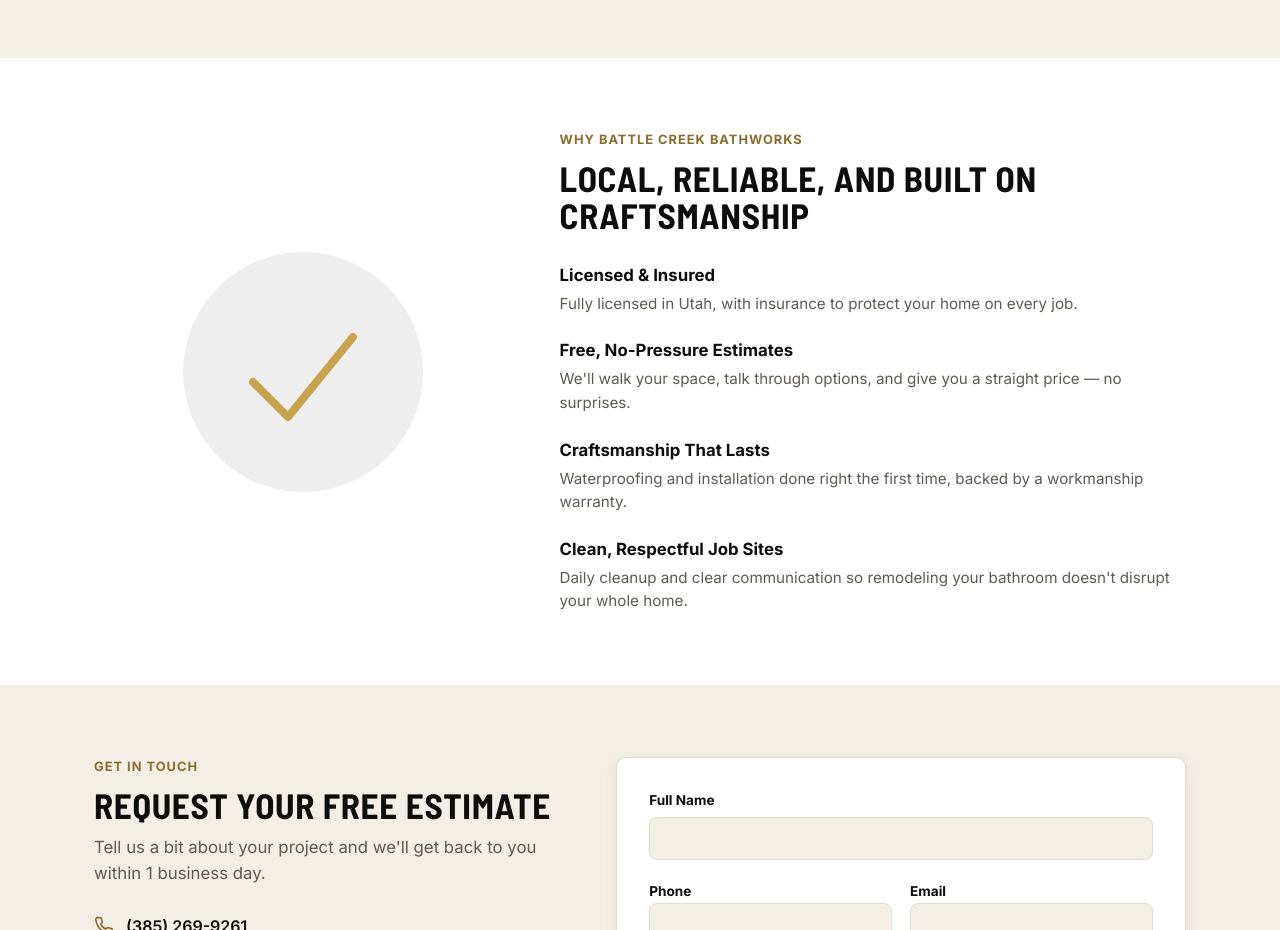
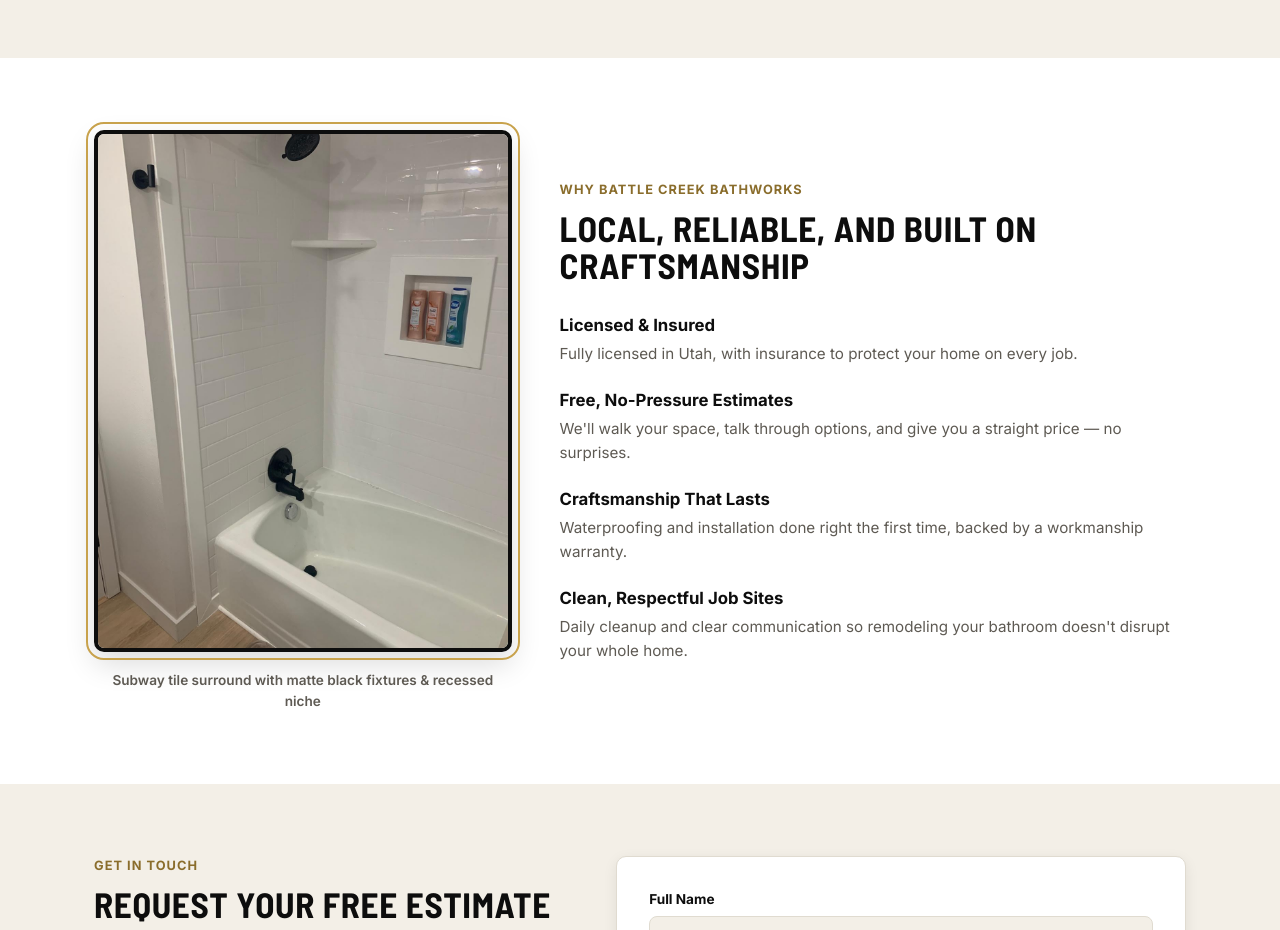
Before and after one commit to eduardodiaz-eng/Battlecreek-website, a plain HTML site: page index.html in a window 1280 px wide. Shown: the part 1460-2390 px from the top of the page. Drawn offline with Linux system fonts and the light colour scheme.

Commit message:
Add first job photo to Why Us section
Co-Authored-By: Claude Opus 5.5 <noreply@anthropic.com>

```diff
--- a/css/style.css
+++ b/css/style.css
@@ -319,7 +319,25 @@ section { padding: 72px 0; }
   align-items: center;
 }
 
-.why-svg { width: 100%; max-width: 280px; margin: 0 auto; }
+.why-us-art { margin: 0; position: relative; max-width: 420px; justify-self: center; width: 100%; }
+.why-photo {
+  width: 100%;
+  height: auto;
+  aspect-ratio: 4 / 5;
+  object-fit: cover;
+  border-radius: var(--radius);
+  border: 4px solid var(--color-primary-dark);
+  outline: 2px solid var(--color-accent);
+  outline-offset: 6px;
+  box-shadow: var(--shadow-lg);
+}
+.why-us-art figcaption {
+  margin-top: 18px;
+  font-size: 0.85rem;
+  font-weight: 600;
+  color: var(--color-text-light);
+  text-align: center;
+}
 
 .why-us-list { margin-top: 28px; display: grid; gap: 22px; }
 .why-us-list li { display: flex; flex-direction: column; gap: 4px; }
--- a/index.html
+++ b/index.html
@@ -143,12 +143,10 @@
     <!-- ===== WHY US ===== -->
     <section id="why-us" class="why-us">
       <div class="container why-us-inner">
-        <div class="why-us-art" aria-hidden="true">
-          <svg viewBox="0 0 280 280" class="why-svg">
-            <circle cx="140" cy="140" r="120" fill="var(--color-primary)" opacity="0.07"/>
-            <path d="M90 150l35 35 65-80" fill="none" stroke="var(--color-accent)" stroke-width="8" stroke-linecap="round" stroke-linejoin="round"/>
-          </svg>
-        </div>
+        <figure class="why-us-art">
+          <img src="images/firstjob.jpeg" alt="Finished tub and shower with white subway tile surround, recessed niche, corner shelf, and matte black fixtures" class="why-photo" width="1200" height="1600" loading="lazy">
+          <figcaption>Subway tile surround with matte black fixtures &amp; recessed niche</figcaption>
+        </figure>
         <div class="why-us-copy">
           <p class="section-eyebrow">Why Battle Creek Bathworks</p>
           <h2>Local, Reliable, and Built on Craftsmanship</h2>
```
Also changed, not shown: images/firstjob.jpeg (added).
